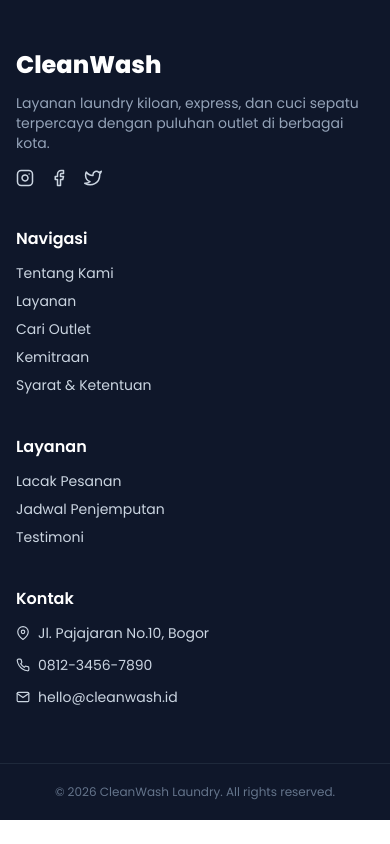
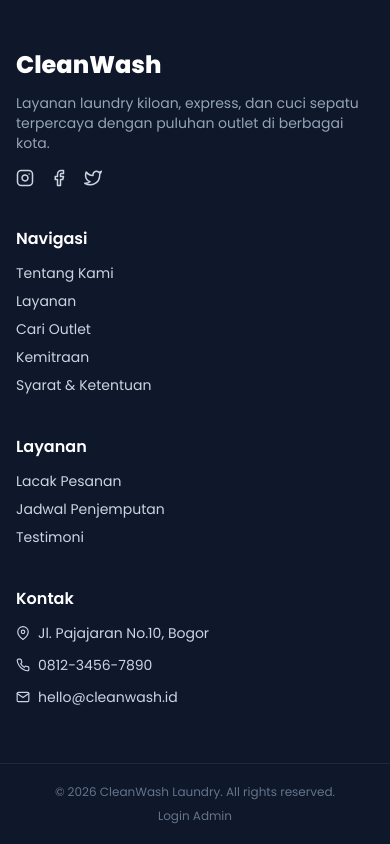
Before and after one commit to rachmad-prog/clean-wash, a React (Vite) app: page / in a window 390 px wide. Shown: the part 3490-4334 px from the top of the page. Before the commit the page ends 4310 px from the top, so only its background shows below. Built offline with nearby package versions, Linux system fonts and the light colour scheme; no server answers.

Commit message:
modified

```diff
--- a/src/components/Footer.jsx
+++ b/src/components/Footer.jsx
@@ -44,8 +44,10 @@ export default function Footer() {
           </ul>
         </div>
       </div>
-      <div className="border-t border-slate-800 py-5 text-center text-xs text-slate-500">
-        © {new Date().getFullYear()} CleanWash Laundry. All rights reserved.
+      <div className="border-t border-slate-800 py-5 text-center text-xs text-slate-500 flex flex-col sm:flex-row items-center justify-center gap-2 sm:gap-4">
+        <span>© {new Date().getFullYear()} CleanWash Laundry. All rights reserved.</span>
+        <span className="hidden sm:inline">·</span>
+        <Link to="/admin/login" className="hover:text-slate-300 transition-colors">Login Admin</Link>
       </div>
     </footer>
   );
--- a/src/components/Header.jsx
+++ b/src/components/Header.jsx
@@ -1,6 +1,6 @@
 import { useState } from 'react';
 import { Link, NavLink } from 'react-router-dom';
-import { FiMenu, FiX } from 'react-icons/fi';
+import { FiMenu, FiX, FiLock } from 'react-icons/fi';
 
 const NAV_LINKS = [
   { to: '/', label: 'Beranda' },
@@ -35,6 +35,13 @@ export default function Header() {
               {link.label}
             </NavLink>
           ))}
+          <Link
+            to="/admin/login"
+            title="Login Admin"
+            className="flex items-center gap-1.5 text-sm font-medium text-slate-500 hover:text-primary-600 transition-colors"
+          >
+            <FiLock className="text-base" /> Admin
+          </Link>
           <Link to="/jadwal-penjemputan" className="btn-primary text-sm px-5 py-2">
             Jadwalkan Jemput
           </Link>
@@ -52,6 +59,13 @@ export default function Header() {
               {link.label}
             </NavLink>
           ))}
+          <Link
+            to="/admin/login"
+            onClick={() => setOpen(false)}
+            className="flex items-center gap-2 text-slate-500 font-medium"
+          >
+            <FiLock /> Login Admin
+          </Link>
           <Link to="/jadwal-penjemputan" onClick={() => setOpen(false)} className="btn-primary text-center">
             Jadwalkan Jemput
           </Link>
```
Also changed, not shown: 1 other file (tests, documents, lock files or other folders).
